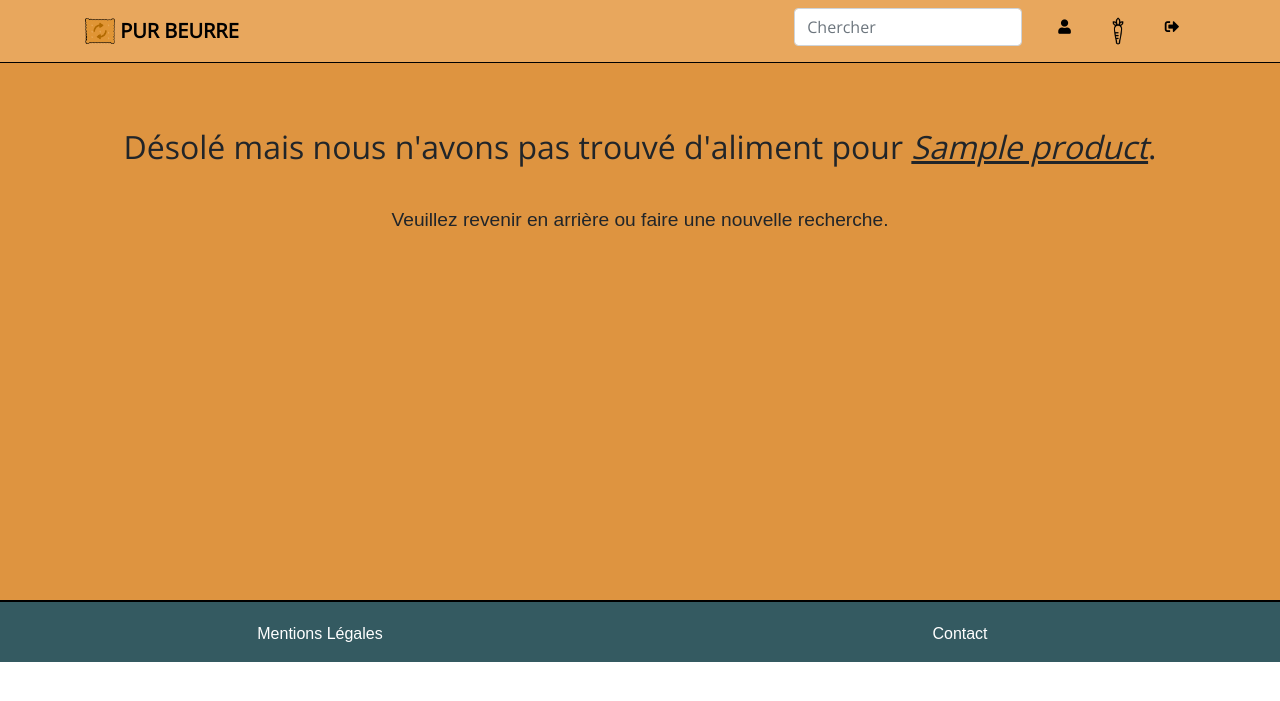
After one commit to AlexBardDev/Project_8_OC, a Django app: template pur_beurre_project/food_substitute/templates/food_substitute/not_found.html in a window 1280 px wide. The commit adds this page. Shown: the top 701 px of the page. Run offline with Django 3.2, Linux system fonts and the light colour scheme; the template is opened without the code that fills it: most values are stand-ins (such as "Sample title", 1, 10 or a date in 2020); some libraries are stand-ins or nearby versions; some web fonts are replaced.

Commit message:
Not Found page added

```diff
--- a/pur_beurre_project/food_substitute/static/food_substitute/style.css
+++ b/pur_beurre_project/food_substitute/static/food_substitute/style.css
@@ -134,6 +134,24 @@ section form
 	margin-top: 10px;
 }
 
+#not_found
+{
+	background-color: rgb(222, 148, 64);
+	height: 600px;
+}
+
+#not_found span
+{
+	font-style: italic;
+	text-decoration: underline;
+}
+
+#not_found p
+{
+	margin-top: 40px;
+	font-size: 1.2em;
+}
+
 footer
 {
 	border-top: 2px black solid;
--- /dev/null
+++ b/pur_beurre_project/food_substitute/templates/food_substitute/not_found.html
@@ -0,0 +1,10 @@
+{% extends 'food_substitute/base.html' %}
+
+{% block title_page %}Désolé, nous n'avons rien trouvé...{% endblock %}
+
+{% block content %}
+	<section id="not_found" class="text-center">
+		<h2>Désolé mais nous n'avons pas trouvé d'aliment pour <span>{{ product }}</span>.</h2>
+		<p>Veuillez revenir en arrière ou faire une nouvelle recherche.</p>
+	</section>
+{% endblock %}
--- a/pur_beurre_project/food_substitute/templates/food_substitute/search.html
+++ b/pur_beurre_project/food_substitute/templates/food_substitute/search.html
@@ -25,8 +25,8 @@
 				{% endfor %}
 			</div>
 		{% else %}
-			<h3 class="text-center">Désolé, nous n'avons pas trouvé de substitut plus sain</h3>
-			<a class="text-center" href="#">Voir la page complète de l'aliment</a>
+			<h3 class="text-center">Désolé, nous n'avons pas trouvé de substitut plus sain.</h3>
+			<p class="text-center"><a href="#">Voir la page complète de l'aliment !</a></p>
 		{% endif %}
 	</section>
 {% endblock %}
```
Also changed, not shown: pur_beurre_project/food_substitute/views.py (+14 -9 lines).
